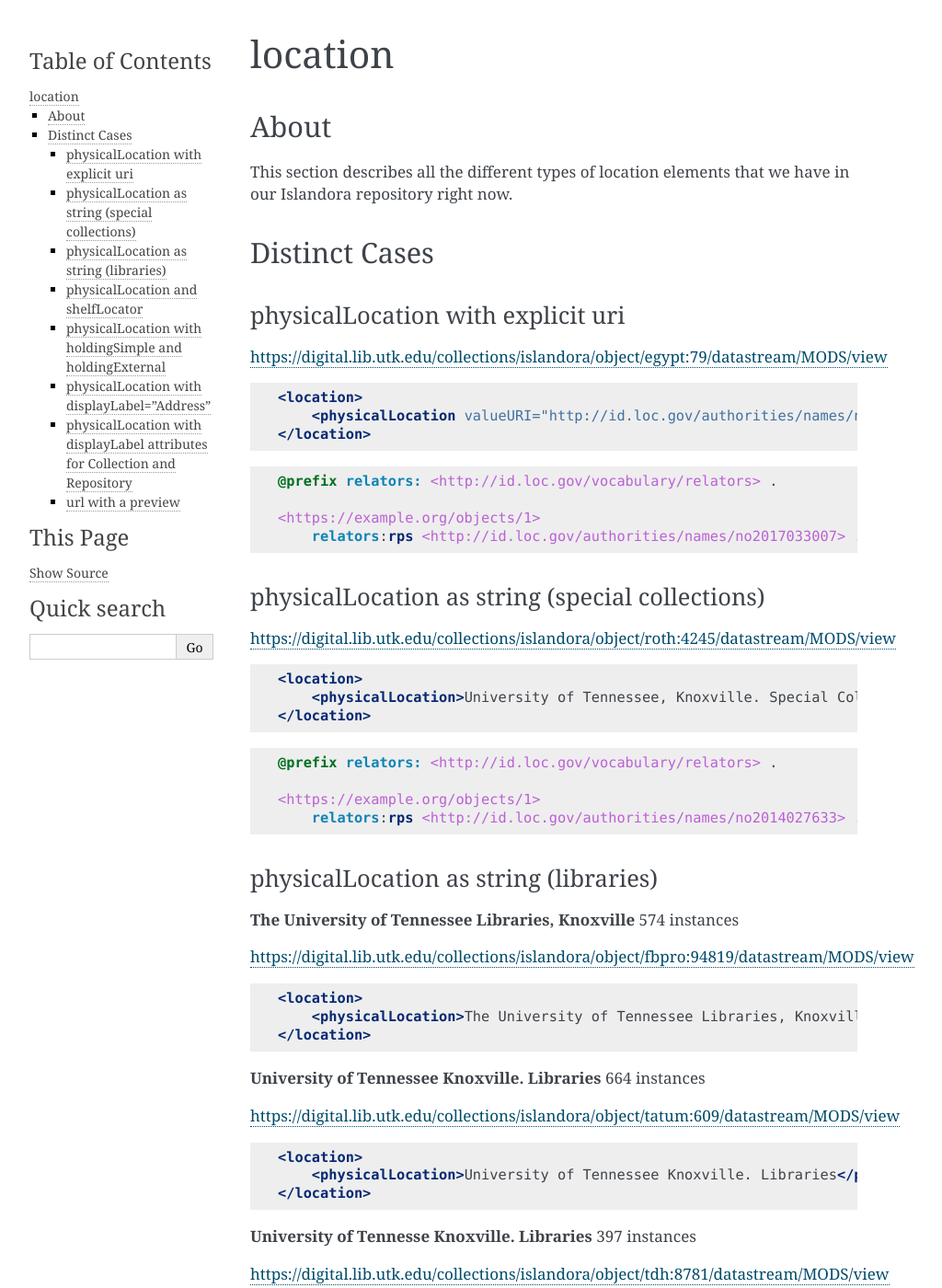
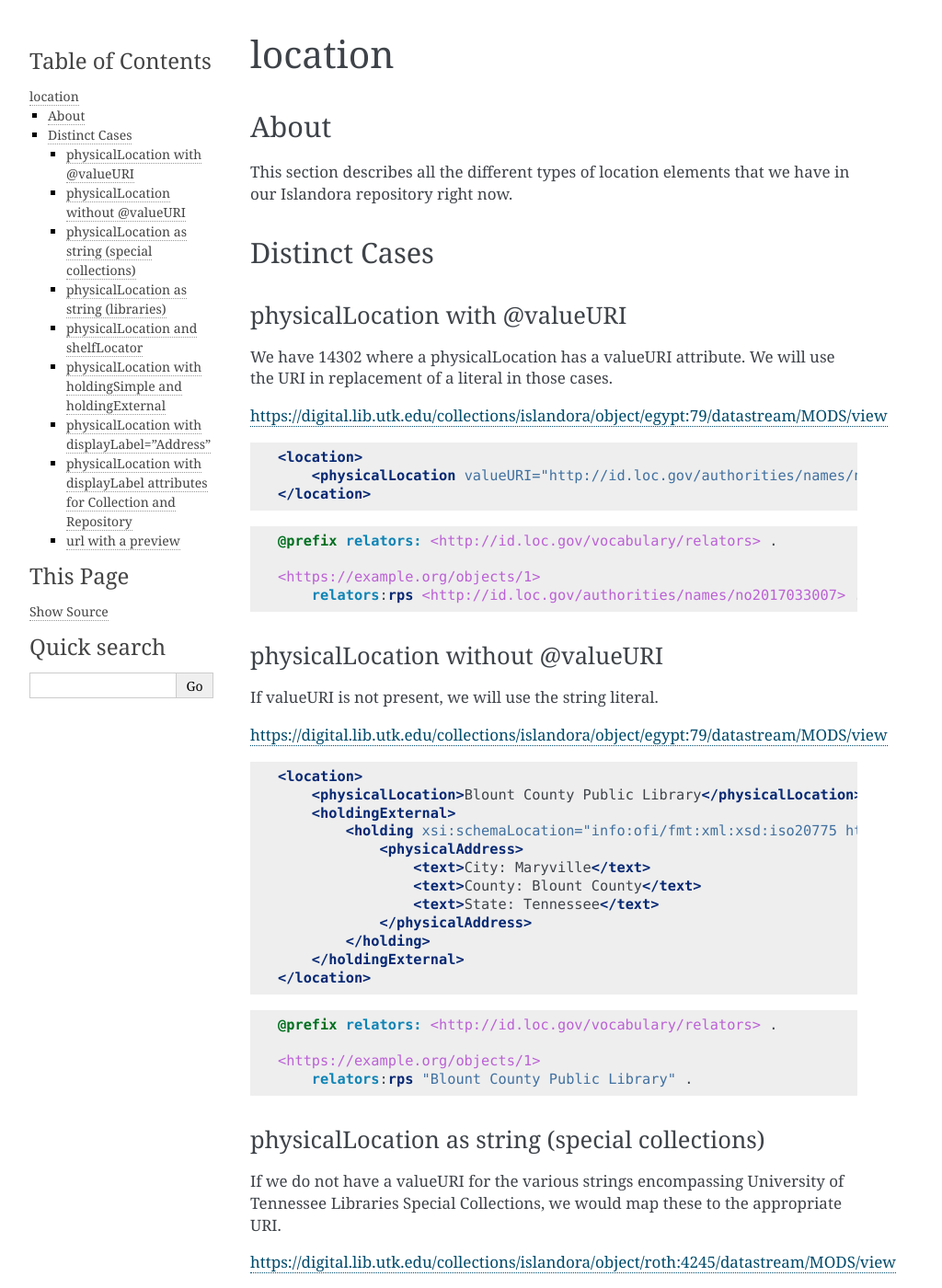
Before and after one commit to UTKcataloging/mods_to_rdf, a Sphinx documentation site: the page built from docs/source/top_level_elements/location.rst, in a window 1280 px wide and 1400 px high. Shown: the whole window at 92% size, without its empty margins (148-1172 px from the left). Built offline with Sphinx 7.4.7, drawn with Linux system fonts in a browser that asks for light colours; formulas are drawn with MathJax 3; some of the changed text lies outside the part shown.

Commit message:
Add decisions for old analysis.

```diff
--- a/docs/source/top_level_elements/location.rst
+++ b/docs/source/top_level_elements/location.rst
@@ -8,8 +8,10 @@ This section describes all the different types of location elements that we have
 Distinct Cases
 --------------
 
-physicalLocation with explicit uri
-^^^^^^^^^^^^^^^^^^^^^^^^^^^^^^^^^^
+physicalLocation with @valueURI
+^^^^^^^^^^^^^^^^^^^^^^^^^^^^^^^
+
+We have 14302 where a physicalLocation has a valueURI attribute. We will use the URI in replacement of a literal in those cases.
 
 https://digital.lib.utk.edu/collections/islandora/object/egypt:79/datastream/MODS/view
 
@@ -26,8 +28,39 @@ https://digital.lib.utk.edu/collections/islandora/object/egypt:79/datastream/MOD
     <https://example.org/objects/1>
         relators:rps <http://id.loc.gov/authorities/names/no2017033007> .
 
+physicalLocation without @valueURI
+^^^^^^^^^^^^^^^^^^^^^^^^^^^^^^^^^^
+
+If valueURI is not present, we will use the string literal.
+
+https://digital.lib.utk.edu/collections/islandora/object/egypt:79/datastream/MODS/view
+
+.. code-block:: xml
+
+    <location>
+        <physicalLocation>Blount County Public Library</physicalLocation>
+        <holdingExternal>
+            <holding xsi:schemaLocation="info:ofi/fmt:xml:xsd:iso20775 http://www.loc.gov/standards/iso20775/N130_ISOholdings_v6_1.xsd">
+                <physicalAddress>
+                    <text>City: Maryville</text>
+                    <text>County: Blount County</text>
+                    <text>State: Tennessee</text>
+                </physicalAddress>
+            </holding>
+        </holdingExternal>
+    </location>
+
+.. code-block:: turtle
+
+    @prefix relators: <http://id.loc.gov/vocabulary/relators> .
+
+    <https://example.org/objects/1>
+        relators:rps "Blount County Public Library" .
+
 physicalLocation as string (special collections)
 ^^^^^^^^^^^^^^^^^^^^^^^^^^^^^^^^^^^^^^^^^^^^^^^^
+
+If we do not have a valueURI for the various strings encompassing University of Tennessee Libraries Special Collections, we would map these to the appropriate URI.
 
 https://digital.lib.utk.edu/collections/islandora/object/roth:4245/datastream/MODS/view
 
@@ -46,6 +79,8 @@ https://digital.lib.utk.edu/collections/islandora/object/roth:4245/datastream/MO
 
 physicalLocation as string (libraries)
 ^^^^^^^^^^^^^^^^^^^^^^^^^^^^^^^^^^^^^^
+
+Like above, if we do not have a valueURI for the various strings encompassing University of Tennessee Libraries, we would map these to the appropriate URI.
 
 **The University of Tennessee Libraries, Knoxville** 574 instances
 
```
